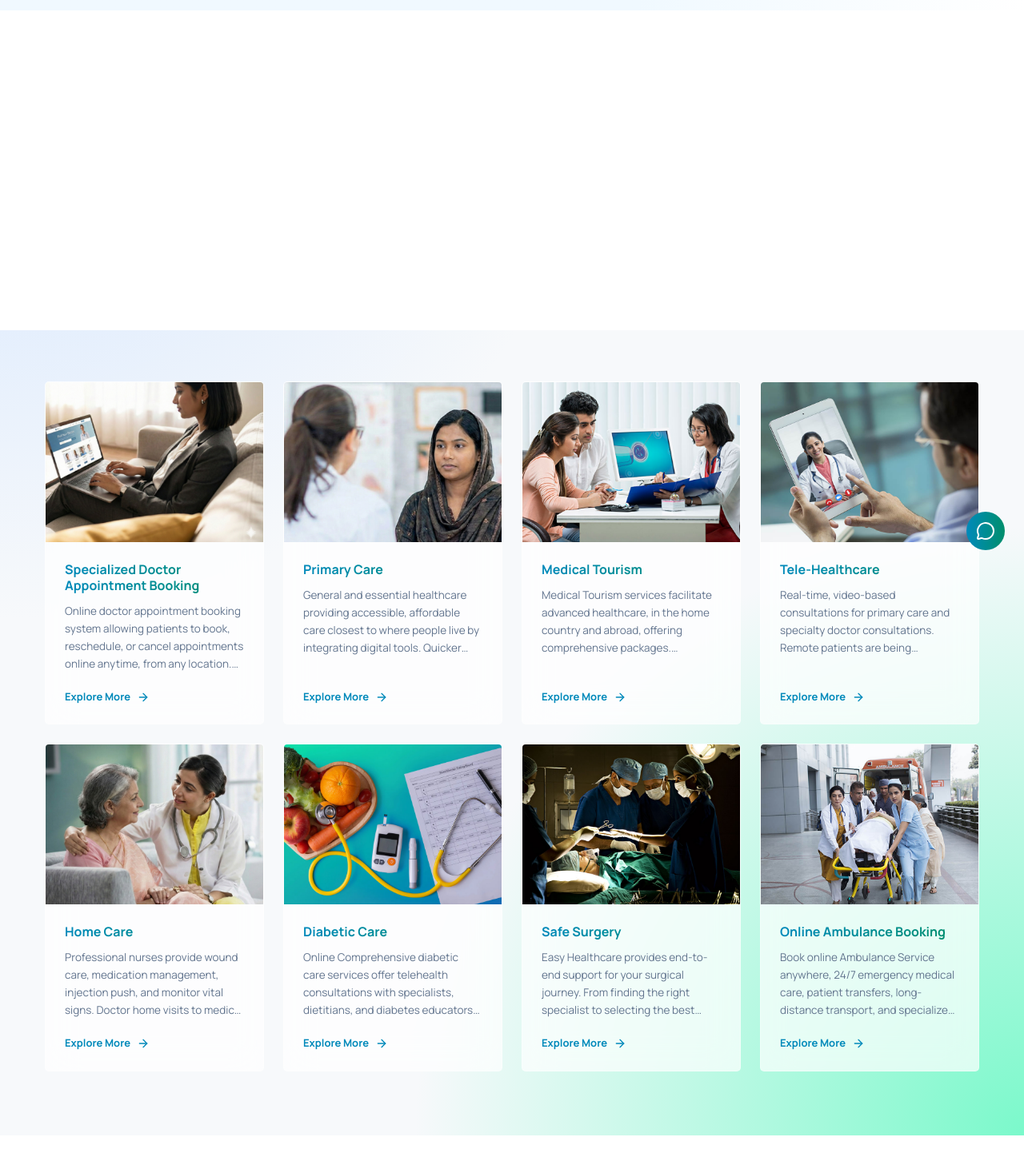
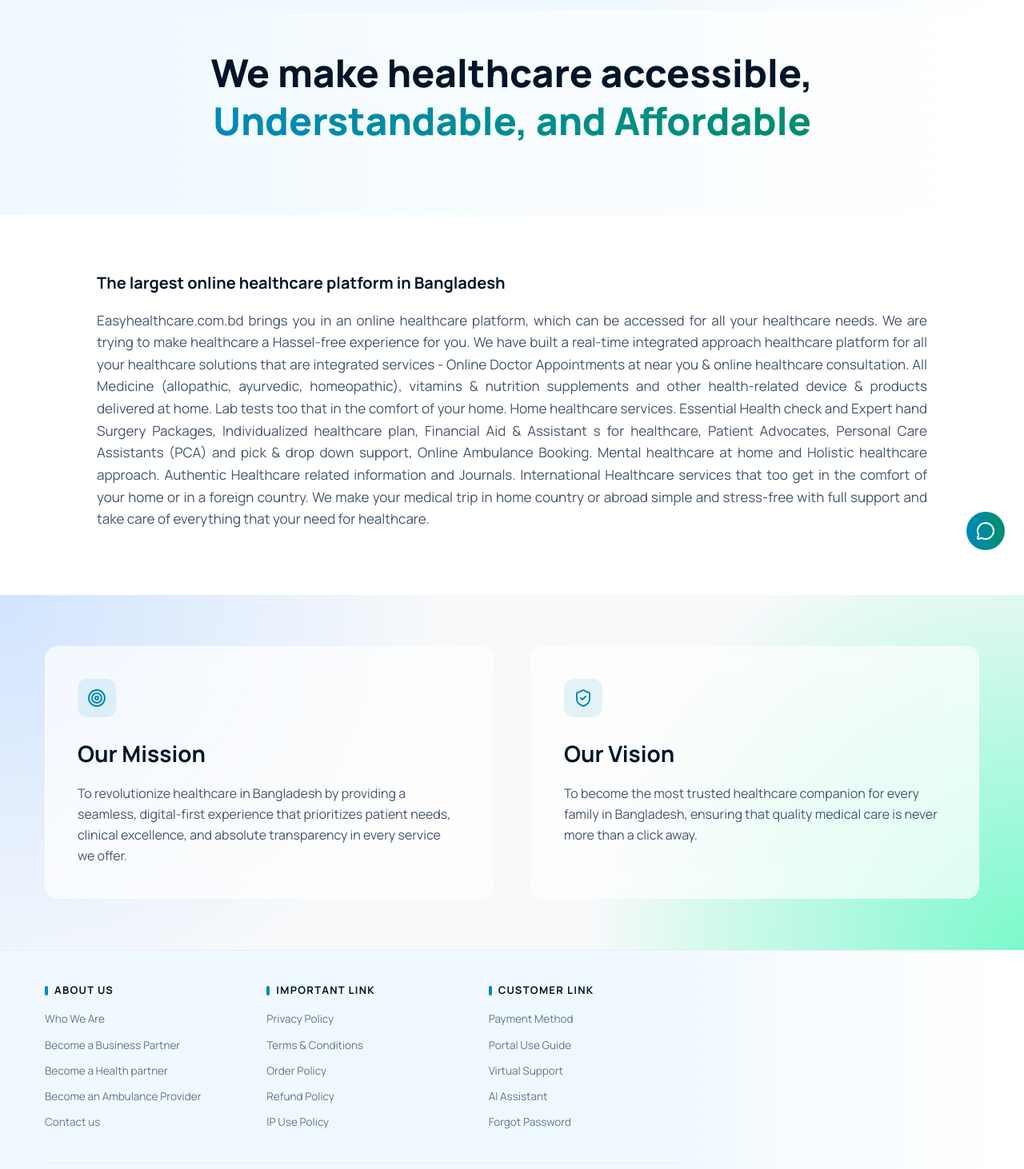
Before and after one commit to iaislamarif-oss/easyfront, a React (Vite) app: page /who-we-are in a window 1280 px wide. Shown: the part 88-1550 px from the top of the page at 80% size. Built offline with nearby package versions, Linux system fonts and the light colour scheme.

Commit message:
Add WhoWeAre page, update footer menus, and adjust layout spacing

```diff
--- a/src/App.jsx
+++ b/src/App.jsx
@@ -18,6 +18,8 @@
 import SpecialistSearch from './pages/SpecialistSearch';
 import GetAmbulance from './pages/GetAmbulance';
 import WomenCare from './pages/WomenCare';
+import WhoWeAre from './pages/WhoWeAre';
+
 
 import { MessageCircle, Mail, Phone, MessageSquare } from 'lucide-react';
 
@@ -95,6 +97,7 @@
           <Route path="/tele-health-agent" element={<TeleHealthAgent />} />
           <Route path="/get-ambulance" element={<GetAmbulance />} />
           <Route path="/women-care" element={<WomenCare />} />
+          <Route path="/who-we-are" element={<WhoWeAre />} />
           <Route path="/find-specialist" element={<SpecialistSearch />} />
           <Route path="/easy-healthcare-specialist" element={<SpecialistSearch />} />
           <Route path="/dhaka-city-specialist" element={<SpecialistSearch />} />
--- a/src/components/Footer.jsx
+++ b/src/components/Footer.jsx
@@ -6,7 +6,7 @@
     {
       title: 'About Us',
       links: [
-        { name: 'Who We Are', path: '#' },
+        { name: 'Who We Are', path: '/who-we-are' },
         { name: 'Become a Business Partner', path: '#' },
         { name: 'Become a Health partner', path: '#' },
         { name: 'Become an Ambulance Provider', path: '#' },
@@ -16,22 +16,21 @@
     {
       title: 'Important Link',
       links: [
-        { name: 'Find a Doctor', path: '/find-doctor' },
-        { name: 'Online Consult', path: '#' },
-        { name: 'Medicine & Diagnostic Lab', path: '#' },
-        { name: 'Specialized Care', path: '#' },
-        { name: 'Safe Surgery', path: '/safe-surgery' },
-        { name: 'Medical Tourism', path: '#' },
-        { name: 'Get Ambulance', path: '/get-ambulance' },
+        { name: 'Privacy Policy', path: '#' },
+        { name: 'Terms & Conditions', path: '#' },
+        { name: 'Order Policy', path: '#' },
+        { name: 'Refund Policy', path: '#' },
+        { name: 'IP Use Policy', path: '#' },
       ]
     },
     {
       title: 'Customer Link',
       links: [
-        { name: 'Men Care', path: '#' },
-        { name: 'Women Care', path: '/women-care' },
-        { name: 'Mother’s & Baby Care', path: '#' },
-        { name: 'Child Care', path: '#' },
+        { name: 'Payment Method', path: '#' },
+        { name: 'Portal Use Guide', path: '#' },
+        { name: 'Virtual Support', path: '#' },
+        { name: 'AI Assistant', path: '#' },
+        { name: 'Forgot Password', path: '#' },
       ]
     }
   ];
@@ -41,7 +40,7 @@
       <div className="max-w-[1200px] mx-auto px-4">
 
         {/* Links Grid */}
-        <div className="grid grid-cols-1 md:grid-cols-3 lg:grid-cols-3 gap-x-8 gap-y-10 pb-10 border-b border-slate-200/60">
+        <div className="grid grid-cols-1 md:grid-cols-3 lg:grid-cols-3 gap-x-8 gap-y-10 pb-10 border-b border-slate-200/60 max-w-[800px]">
           {footerLinks.map((column, index) => (
             <div key={index}>
               <h4 className="text-[13px] font-bold uppercase tracking-[0.1em] text-brand-900 mb-4 flex items-center gap-2">
--- a/src/pages/Home.jsx
+++ b/src/pages/Home.jsx
@@ -59,7 +59,7 @@
   return (
     <div className="flex flex-col min-h-screen font-manrope overflow-hidden">
       {/* 1. HERO SECTION & SERVICES AREA with Login-bg */}
-      <div className="login-bg relative pb-20">
+      <div className="login-bg relative pb-12">
         {/* Blank White Hero Placeholder */}
         <section className="h-[400px] w-full bg-white relative overflow-hidden flex items-center justify-center">
           <div className="absolute inset-0 hero-dots opacity-20"></div>
@@ -103,7 +103,7 @@
       </div>
 
       {/* 2. SPECIALIZED CARE SECTION - Pure White Background, No Glows */}
-      <section className="bg-white py-20 relative">
+      <section className="bg-white py-12 relative">
         <div className="max-w-[1200px] mx-auto px-4">
           <div className="mb-12 flex flex-col md:flex-row md:items-center justify-between gap-4">
             <h2 className="text-[32px] md:text-[40px] font-black leading-tight bg-clip-text text-transparent bg-gradient-to-r from-[#0089BA] to-[#008E6B] w-fit">
@@ -152,7 +152,7 @@
       </section>
 
       {/* Health Check Packages Section */}
-      <section className="login-bg pt-8 pb-20 relative overflow-hidden">
+      <section className="login-bg pt-8 pb-12 relative overflow-hidden">
         <div className="max-w-[1200px] mx-auto px-4 z-10">
           <div className="mb-12 flex flex-col md:flex-row md:items-center justify-between gap-4">
             <h2 className="text-[32px] md:text-[40px] font-black leading-tight bg-clip-text text-transparent bg-gradient-to-r from-[#0089BA] to-[#008E6B] w-fit">
@@ -207,7 +207,7 @@
       </section>
 
       {/* Membership Section */}
-      <section className="bg-white pt-8 pb-20 relative overflow-hidden">
+      <section className="bg-white pt-8 pb-12 relative overflow-hidden">
         <div className="max-w-[1200px] mx-auto px-4 z-10">
           <div className="mb-12 flex flex-col md:flex-row md:items-center justify-between gap-4">
             <h2 className="text-[32px] md:text-[40px] font-black leading-tight bg-clip-text text-transparent bg-gradient-to-r from-[#0089BA] to-[#008E6B] w-fit">
@@ -268,7 +268,7 @@
       </section>
 
       {/* About Platform Section */}
-      <section className="login-bg py-20 relative overflow-hidden">
+      <section className="login-bg py-12 relative overflow-hidden">
         <div className="max-w-[1200px] mx-auto px-4 z-10">
           <div className="glass-card p-10 md:p-16 rounded-[20px] border border-white/60">
             <h2 className="text-[28px] md:text-[36px] font-black text-brand-900 mb-2 leading-tight">
--- /dev/null
+++ b/src/pages/WhoWeAre.jsx
@@ -0,0 +1,68 @@
+import React from 'react';
+import { ShieldCheck, Target } from 'lucide-react';
+import useTitle from '../hooks/useTitle';
+
+const WhoWeAre = () => {
+  useTitle('Who We Are');
+
+
+  return (
+    <div className="flex flex-col min-h-screen bg-white font-manrope">
+      {/* Hero Section */}
+      <section className="bg-gradient-to-r from-[#F0F9FF] to-white pt-12 pb-16 relative overflow-hidden">
+        <div className="max-w-[1200px] mx-auto px-4 relative z-10 text-center">
+          <h1 className="text-[36px] md:text-[48px] font-black text-brand-900 mb-6 leading-tight">
+            We make healthcare accessible, <br /> <span className="bg-clip-text text-transparent bg-gradient-to-r from-[#0089BA] to-[#008E6B]">Understandable, and Affordable</span>
+          </h1>
+        </div>
+        <div className="absolute inset-0 hero-dots opacity-20"></div>
+      </section>
+
+      {/* About Section */}
+      <section className="pt-1 pb-4 bg-white relative">
+        <div className="max-w-[1200px] mx-auto px-4">
+          <div className="glass-card p-10 md:p-16 rounded-[20px] border border-slate-100/60 shadow-none bg-slate-50/30">
+            <div className="text-slate-600 text-[17px] leading-relaxed text-justify">
+              <p>
+                <span className="text-[20px] font-bold text-brand-900 block mb-4">The largest online healthcare platform in Bangladesh</span>
+                Easyhealthcare.com.bd brings you in an online healthcare platform, which can be accessed for all your healthcare needs. We are trying to make healthcare a Hassel-free experience for you. We have built a real-time integrated approach healthcare platform for all your healthcare solutions that are integrated services - Online Doctor Appointments at near you & online healthcare consultation. All Medicine (allopathic, ayurvedic, homeopathic), vitamins & nutrition supplements and other health-related device & products delivered at home. Lab tests too that in the comfort of your home. Home healthcare services. Essential Health check and Expert hand Surgery Packages, Individualized healthcare plan, Financial Aid & Assistant s for healthcare, Patient Advocates, Personal Care Assistants (PCA) and pick & drop down support, Online Ambulance Booking. Mental healthcare at home and Holistic healthcare approach. Authentic Healthcare related information and Journals. International Healthcare services that too get in the comfort of your home or in a foreign country. We make your medical trip in home country or abroad simple and stress-free with full support and take care of everything that your need for healthcare.
+              </p>
+            </div>
+          </div>
+        </div>
+      </section>
+
+      {/* Mission & Vision */}
+      <section className="login-bg py-16 relative overflow-hidden">
+        <div className="max-w-[1200px] mx-auto px-4 grid grid-cols-1 md:grid-cols-2 gap-12 relative z-10">
+          <div className="glass-card p-10 rounded-2xl border border-white/60">
+            <div className="w-12 h-12 rounded-xl bg-brand-600/10 flex items-center justify-center text-brand-600 mb-6">
+              <Target className="w-6 h-6" />
+            </div>
+            <h3 className="text-[28px] font-bold text-brand-900 mb-4">Our Mission</h3>
+            <p className="text-slate-600 text-[16px] leading-relaxed">
+              To revolutionize healthcare in Bangladesh by providing a seamless, digital-first experience that prioritizes patient needs, clinical excellence, and absolute transparency in every service we offer.
+            </p>
+          </div>
+          <div className="glass-card p-10 rounded-2xl border border-white/60">
+            <div className="w-12 h-12 rounded-xl bg-brand-600/10 flex items-center justify-center text-brand-600 mb-6">
+              <ShieldCheck className="w-6 h-6" />
+            </div>
+            <h3 className="text-[28px] font-bold text-brand-900 mb-4">Our Vision</h3>
+            <p className="text-slate-600 text-[16px] leading-relaxed">
+              To become the most trusted healthcare companion for every family in Bangladesh, ensuring that quality medical care is never more than a click away.
+            </p>
+          </div>
+        </div>
+        {/* Background Glows */}
+        <div className="absolute inset-0 overflow-hidden pointer-events-none -z-10">
+          <div className="absolute top-[10%] right-[5%] w-[30%] h-[40%] bg-[#89ceff]/10 rounded-full blur-[100px]"></div>
+          <div className="absolute bottom-[10%] left-[5%] w-[30%] h-[40%] bg-[#7bf9cb]/10 rounded-full blur-[100px]"></div>
+        </div>
+      </section>
+
+    </div>
+  );
+};
+
+export default WhoWeAre;
```
